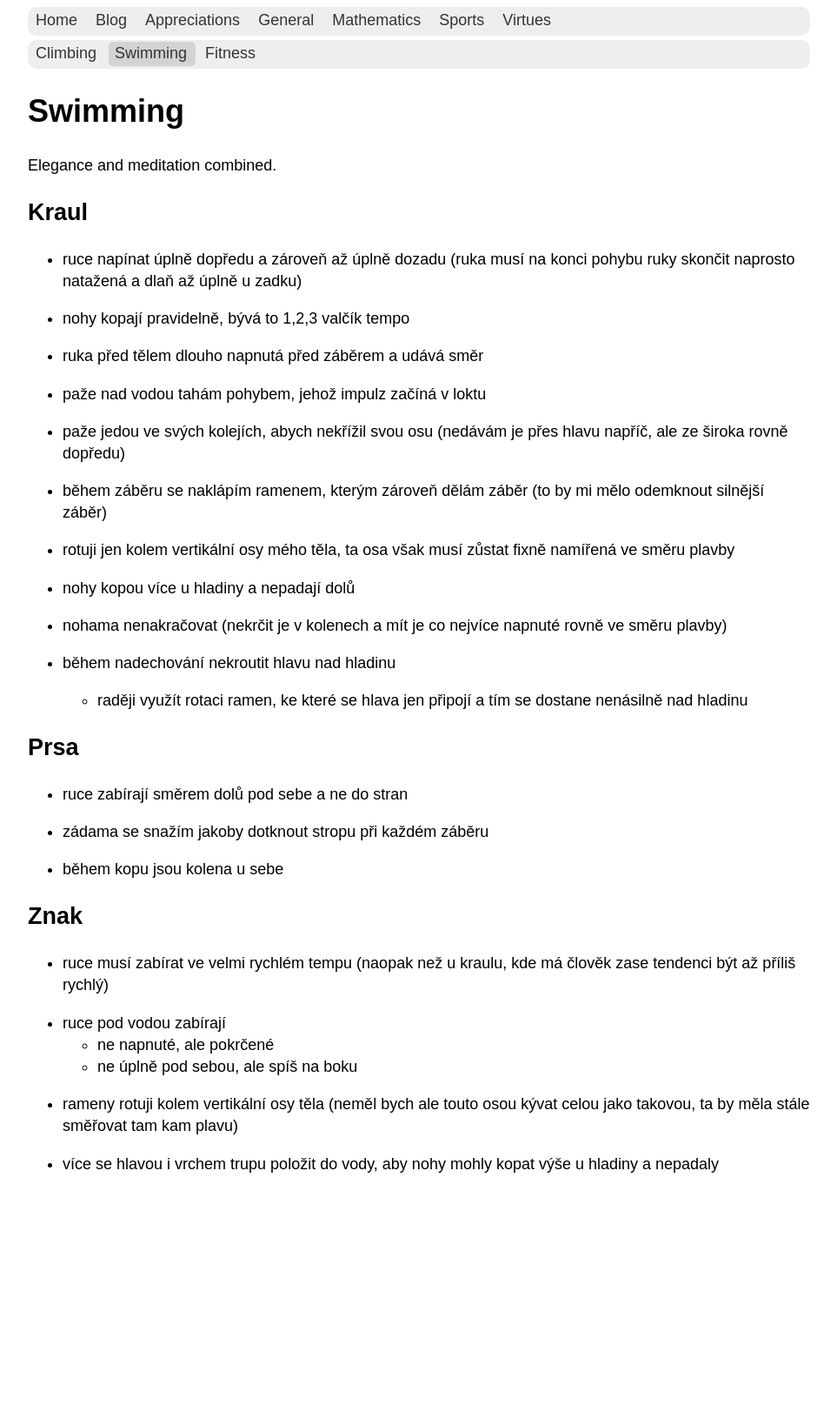
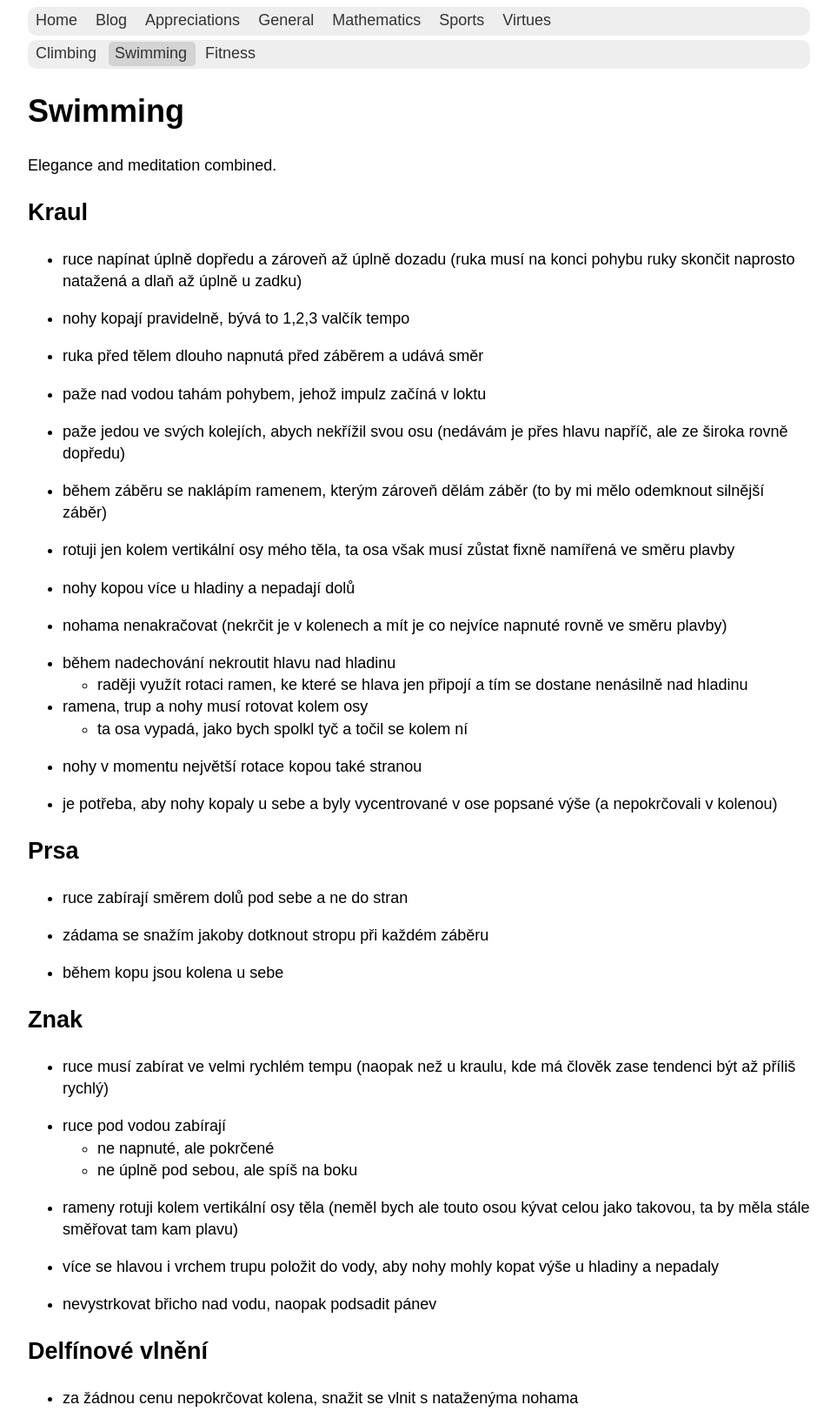
Before and after one commit to hartmaj2/hartmaj2.github.io, a Jekyll site: the page built from sections/sports/swimming.md, in a window 1280 px wide. Shown: the whole page at 87% size, without its empty margins (158-1121 px from the left). Built offline with Jekyll 4.4.1, drawn with Linux system fonts in a browser that asks for light colours; before the commit the page ends 1369 px from its top, so only the background shows below that.

Commit message:
Add swimming tips

```diff
--- a/sections/sports/swimming.md
+++ b/sections/sports/swimming.md
@@ -34,6 +34,13 @@ Elegance and meditation combined.
 - během nadechování nekroutit hlavu nad hladinu
   - raději využít rotaci ramen, ke které se hlava jen připojí a tím se dostane nenásilně nad hladinu
 
+- ramena, trup a nohy musí rotovat kolem osy
+  - ta osa vypadá, jako bych spolkl tyč a točil se kolem ní
+
+- nohy v momentu největší rotace kopou také stranou
+
+- je potřeba, aby nohy kopaly u sebe a byly vycentrované v ose popsané výše (a nepokrčovali v kolenou)
+
 ## Prsa
 
 - ruce zabírají směrem dolů pod sebe a ne do stran
@@ -53,3 +60,9 @@ Elegance and meditation combined.
 - rameny rotuji kolem vertikální osy těla (neměl bych ale touto osou kývat celou jako takovou, ta by měla stále směřovat tam kam plavu)
 
 - více se hlavou i vrchem trupu položit do vody, aby nohy mohly kopat výše u hladiny a nepadaly
+
+- nevystrkovat břicho nad vodu, naopak podsadit pánev
+
+## Delfínové vlnění
+
+- za žádnou cenu nepokrčovat kolena, snažit se vlnit s nataženýma nohama
```
